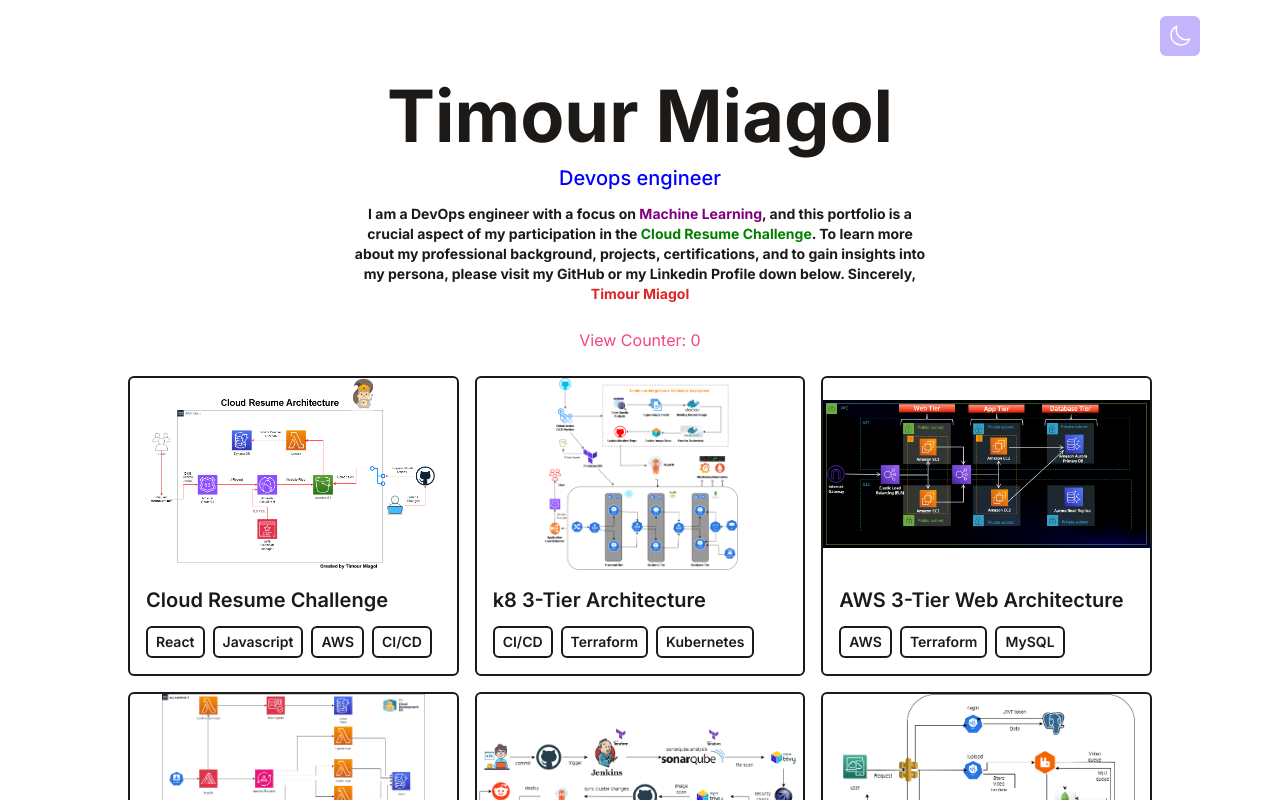
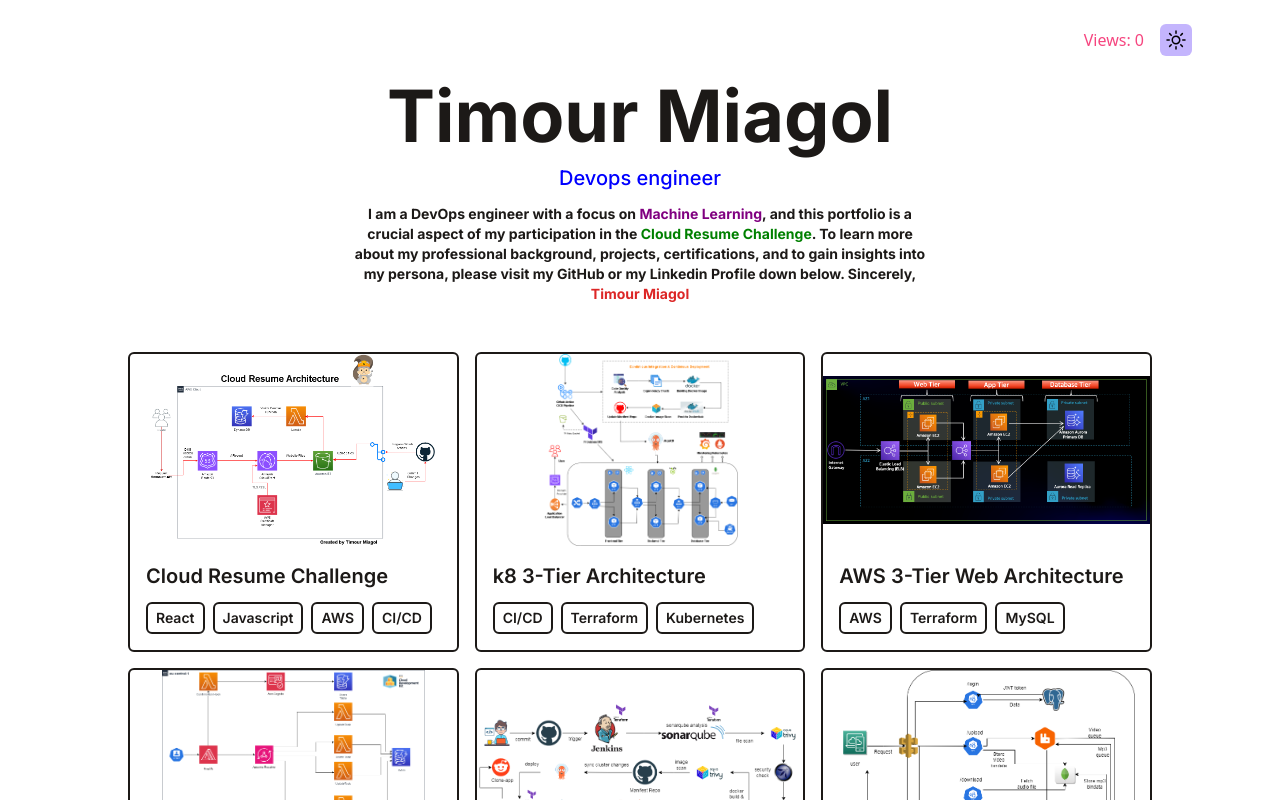
Before and after one commit to Tim275/Cloud-Resume-Challenge_inSam-IAC-, a React (Vite) app: page / in a window 1280 px wide. Shown: the top 800 px of the page. Built offline with nearby package versions, Linux system fonts and the light colour scheme; no server answers.

Commit message:
counterAddjust

```diff
--- a/src/App.jsx
+++ b/src/App.jsx
@@ -7,6 +7,7 @@
 
 function App() {
   const [theme, setTheme] = useState(null);
+  const [counter, setCounter] = useState(0);
 
   useEffect(() => {
     if (window.matchMedia("(prefers-color-scheme: dark)").matches) {
@@ -27,6 +28,25 @@
       document.documentElement.classList.remove("dark");
     }
   }, [theme]);
+
+  useEffect(() => {
+    async function updateCounter() {
+      try {
+        let response = await fetch(
+          "https://yumhn6nkcddwvbtoutzsa55wsi0msjuk.lambda-url.eu-central-1.on.aws/"
+        );
+        if (!response.ok) {
+          throw new Error("Network response was not ok");
+        }
+        let data = await response.json();
+        setCounter(data);
+      } catch (error) {
+        console.error("Failed to fetch counter:", error);
+      }
+    }
+
+    updateCounter();
+  }, []);
 
   const sun = (
     <svg
@@ -64,13 +84,16 @@
 
   return (
     <>
-      <button
-        type="button"
-        onClick={handleThemeSwitch}
-        className="fixed p-2 z-10 right-20 top-4 bg-violet-300 dark:bg-orange-300 text-lg p-1 rounded-md"
-      >
-        {theme === "dark" ? sun : moon}
-      </button>
+      <div className="fixed p-2 z-10 right-20 top-4 flex items-center space-x-4">
+        <span className="rainbow-text">Views: {counter}</span>
+        <button
+          type="button"
+          onClick={handleThemeSwitch}
+          className="bg-violet-300 dark:bg-orange-300 text-lg p-1 rounded-md"
+        >
+          {theme === "dark" ? moon : sun}
+        </button>
+      </div>
       <div className="bg-white dark:bg-stone-900 text-stone-900 dark:text-stone-300 min-h-screen font-inter">
         <div className="max-w-5xl w-11/12 mx-auto">
           <Intro />
--- a/src/components/Intro.jsx
+++ b/src/components/Intro.jsx
@@ -1,38 +1,27 @@
-import React from 'react';
-import '../styles/style.css';
-import { useState, useEffect } from 'react';
-import { FontAwesomeIcon } from '@fortawesome/react-fontawesome';
-import { faInfinity } from '@fortawesome/free-solid-svg-icons';
-
-
+import React from "react";
+import "../styles/style.css";
+import { useState, useEffect } from "react";
+import { FontAwesomeIcon } from "@fortawesome/react-fontawesome";
+import { faInfinity } from "@fortawesome/free-solid-svg-icons";
 
 function Intro() {
-  const [counter, setCounter] = useState(0);
-
-useEffect(() => {
-    async function updateCounter() {
-        let response = await fetch("https://yumhn6nkcddwvbtoutzsa55wsi0msjuk.lambda-url.eu-central-1.on.aws/");
-        let data = await response.json();
-        setCounter(data);
-    }
-
-    updateCounter();
-}, []);
-
-//https://ufjnjkvixmwjqc7xv5h6lp4yxi0qpyxt.lambda-url.eu-central-1.on.aws/
-//https://yumhn6nkcddwvbtoutzsa55wsi0msjuk.lambda-url.eu-central-1.on.aws/
-
   return (
     <div className="flex items-center justify-center flex-col text-center pt-20 pb-6">
-         <h1 className="text-4xl md:text-7xl dark:text-white mb-1 md:mb-3 font-bold">Timour Miagol</h1>
+      <h1 className="text-4xl md:text-7xl dark:text-white mb-1 md:mb-3 font-bold">
+        Timour Miagol
+      </h1>
       <p className="text-base md:text-xl mb-3 font-medium">
-  <span style={{color: 'blue'}}>Devops engineer</span>
+        <span style={{ color: "blue" }}>Devops engineer</span>
       </p>
       <p className="text-sm max-w-xl mb-6 font-bold">
-  I am a DevOps engineer with a focus on <span style={{color: 'purple'}}>Machine Learning</span>, and this portfolio is a crucial aspect of my participation in the <span style={{color: 'green'}}>Cloud Resume Challenge</span>. To learn more about my professional background, projects, certifications, and to gain insights into my persona, please visit my GitHub  or my Linkedin Profile down below.
-Sincerely,
-  <br />
-  {' '}
+        I am a DevOps engineer with a focus on{" "}
+        <span style={{ color: "purple" }}>Machine Learning</span>, and this
+        portfolio is a crucial aspect of my participation in the{" "}
+        <span style={{ color: "green" }}>Cloud Resume Challenge</span>. To learn
+        more about my professional background, projects, certifications, and to
+        gain insights into my persona, please visit my GitHub or my Linkedin
+        Profile down below. Sincerely,
+        <br />{" "}
         <a
           href="https://github.com/Tim275"
           target="_blank"
@@ -40,12 +29,10 @@
           rel="noreferrer noopener"
         >
           Timour Miagol
-  </a>{' '}
+        </a>{" "}
       </p>
-         <h5 className="rainbow-text"> View Counter:     {counter}  </h5>
-
     </div>
-   )
+  );
 }
 
 export default Intro;
```
Also changed, not shown: image.png. Lines whose indentation alone changed are shown as unchanged.
